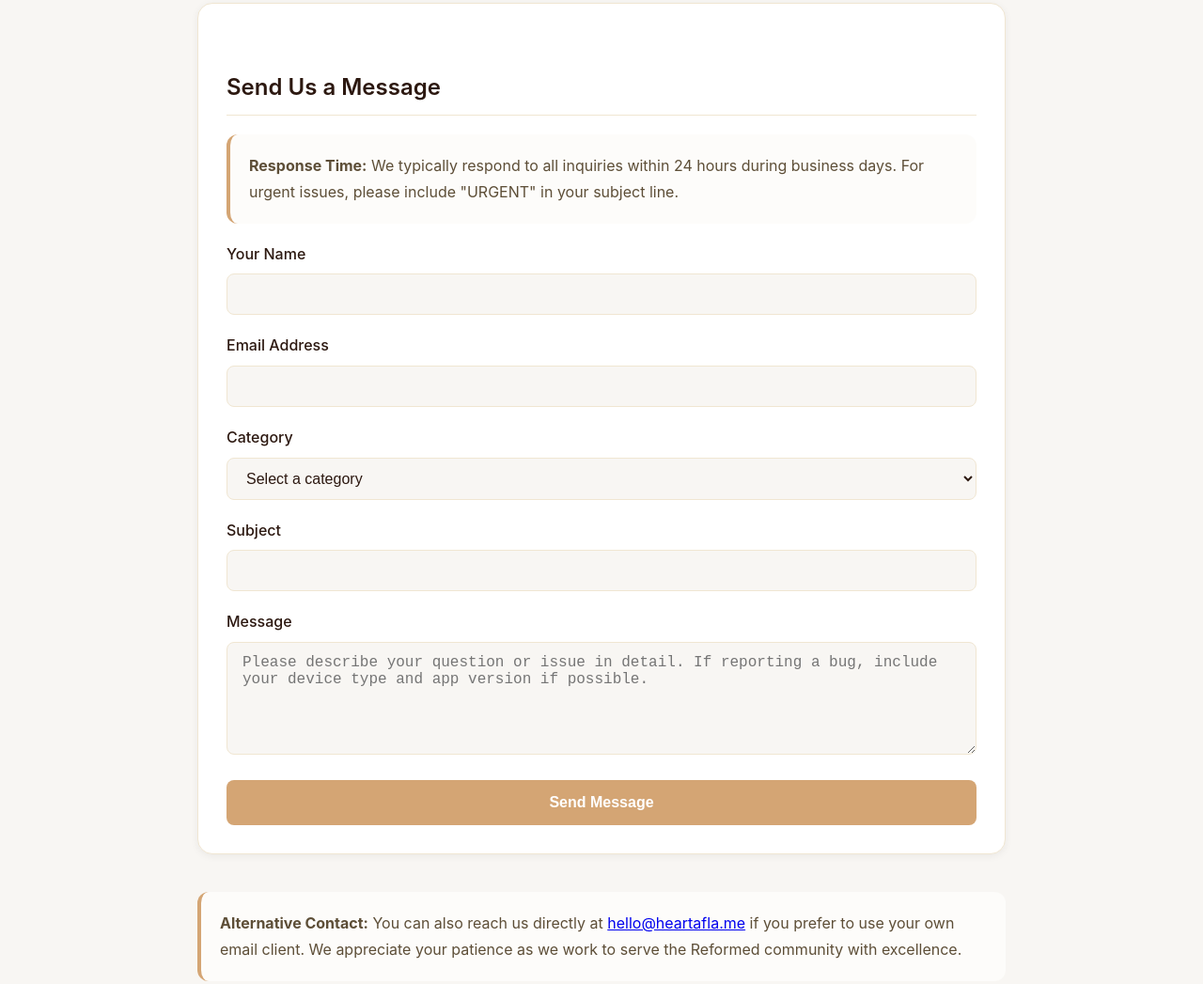
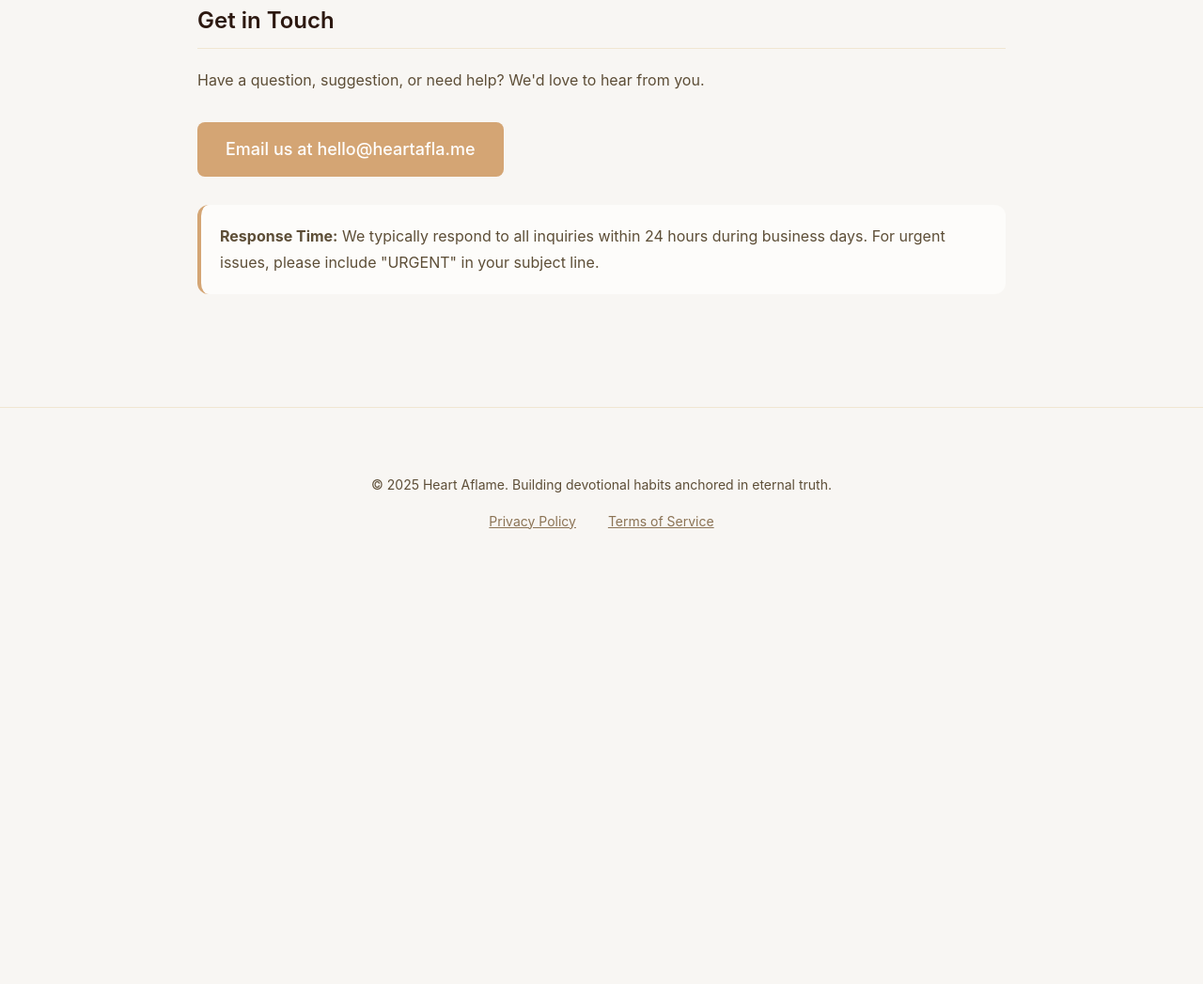
Before and after one commit to justinrolston/heart-aflame-web, a plain HTML site: page support.html in a window 1280 px wide. Shown: the part 1130-2177 px from the top of the page at 94% size. After the commit the page ends 1781 px from the top, so only its background shows below. Drawn offline with Linux system fonts and the light colour scheme.

Commit message:
Refactor support page: remove contact form, update contact info, and enhance email links for user inquiries

```diff
--- a/support.html
+++ b/support.html
@@ -1,4 +1,3 @@
-<!DOCTYPE html>
 <html lang="en">
 <head>
     <meta charset="UTF-8">
@@ -233,63 +232,7 @@
 
 
 
-        .contact-form {
-            background: var(--bg-card);
-            padding: 30px;
-            border-radius: 16px;
-            border: 1px solid var(--border-light);
-            box-shadow: 0 2px 8px rgba(0,0,0,0.06);
-            margin: 40px 0;
-        }
 
-        .form-group {
-            margin-bottom: 20px;
-        }
-
-        .form-label {
-            display: block;
-            color: var(--text-primary);
-            font-weight: 500;
-            margin-bottom: 8px;
-        }
-
-        .form-input, .form-select, .form-textarea {
-            width: 100%;
-            padding: 12px 16px;
-            border: 1px solid var(--border-light);
-            border-radius: 8px;
-            font-size: 16px;
-            color: var(--text-primary);
-            background: var(--bg-primary);
-            transition: border-color 0.2s ease;
-        }
-
-        .form-input:focus, .form-select:focus, .form-textarea:focus {
-            outline: none;
-            border-color: var(--border-accent);
-        }
-
-        .form-textarea {
-            resize: vertical;
-            min-height: 120px;
-        }
-
-        .form-submit {
-            background: var(--border-accent);
-            color: white;
-            padding: 15px 30px;
-            border: none;
-            border-radius: 8px;
-            font-weight: 600;
-            font-size: 16px;
-            cursor: pointer;
-            transition: transform 0.2s ease;
-            width: 100%;
-        }
-
-        .form-submit:hover {
-            transform: translateY(-2px);
-        }
 
         .highlight-box {
             background: var(--quote-bg);
@@ -378,7 +321,7 @@
                 </div>
                 <h3>Feature Requests</h3>
                 <p>Have an idea for a new feature or improvement? We'd love to hear your suggestions for making Heart Aflame even better.</p>
-                <a href="#contact-form" class="support-button">Suggest Feature</a>
+                <a href="mailto:hello@heartafla.me?subject=Feature Request" class="support-button">Suggest Feature</a>
             </div>
 
             <div class="support-card">
@@ -389,59 +332,21 @@
                 </div>
                 <h3>Report a Bug</h3>
                 <p>Found something that's not working as expected? Help us improve by reporting any technical issues you encounter.</p>
-                <a href="#contact-form" class="support-button">Report Issue</a>
+                <a href="mailto:hello@heartafla.me?subject=Bug Report" class="support-button">Report Issue</a>
             </div>
         </div>
 
 
 
-        <div class="contact-form" id="contact-form">
-            <h2>Send Us a Message</h2>
+        <div class="contact-info">
+            <h2>Get in Touch</h2>
+            <p>Have a question, suggestion, or need help? We'd love to hear from you.</p>
+            <div style="margin: 30px 0;">
+                <a href="mailto:hello@heartafla.me" class="support-button" style="font-size: 18px; padding: 15px 30px;">Email us at hello@heartafla.me</a>
+            </div>
             <div class="highlight-box">
                 <p><strong>Response Time:</strong> We typically respond to all inquiries within 24 hours during business days. For urgent issues, please include "URGENT" in your subject line.</p>
             </div>
-
-            <form action="mailto:hello@heartafla.me" method="post" enctype="text/plain">
-                <div class="form-group">
-                    <label for="name" class="form-label">Your Name</label>
-                    <input type="text" id="name" name="name" class="form-input" required>
-                </div>
-
-                <div class="form-group">
-                    <label for="email" class="form-label">Email Address</label>
-                    <input type="email" id="email" name="email" class="form-input" required>
-                </div>
-
-                <div class="form-group">
-                    <label for="category" class="form-label">Category</label>
-                    <select id="category" name="category" class="form-select" required>
-                        <option value="">Select a category</option>
-                        <option value="technical-support">Technical Support</option>
-                        <option value="account-help">Account Help</option>
-                        <option value="feature-request">Feature Request</option>
-                        <option value="bug-report">Bug Report</option>
-                        <option value="content-feedback">Content Feedback</option>
-                        <option value="theological-question">Theological Question</option>
-                        <option value="other">Other</option>
-                    </select>
-                </div>
-
-                <div class="form-group">
-                    <label for="subject" class="form-label">Subject</label>
-                    <input type="text" id="subject" name="subject" class="form-input" required>
-                </div>
-
-                <div class="form-group">
-                    <label for="message" class="form-label">Message</label>
-                    <textarea id="message" name="message" class="form-textarea" placeholder="Please describe your question or issue in detail. If reporting a bug, include your device type and app version if possible." required></textarea>
-                </div>
-
-                <button type="submit" class="form-submit">Send Message</button>
-            </form>
-        </div>
-
-        <div class="highlight-box">
-            <p><strong>Alternative Contact:</strong> You can also reach us directly at <a href="mailto:hello@heartafla.me">hello@heartafla.me</a> if you prefer to use your own email client. We appreciate your patience as we work to serve the Reformed community with excellence.</p>
         </div>
     </div>
 
@@ -469,20 +374,6 @@
                 }
             });
         });
-
-        // Form handling for better UX
-        document.querySelector('form').addEventListener('submit', function(e) {
-            const category = document.getElementById('category').value;
-            const subject = document.getElementById('subject').value;
-            const name = document.getElementById('name').value;
-
-            // Update the mailto with structured subject line
-            const structuredSubject = `[${category.toUpperCase()}] ${subject}`;
-            const mailtoLink = `mailto:hello@heartafla.me?subject=${encodeURIComponent(structuredSubject)}`;
-
-            // Update form action
-            this.action = mailtoLink;
-        });
     </script>
 </body>
 </html>
```
